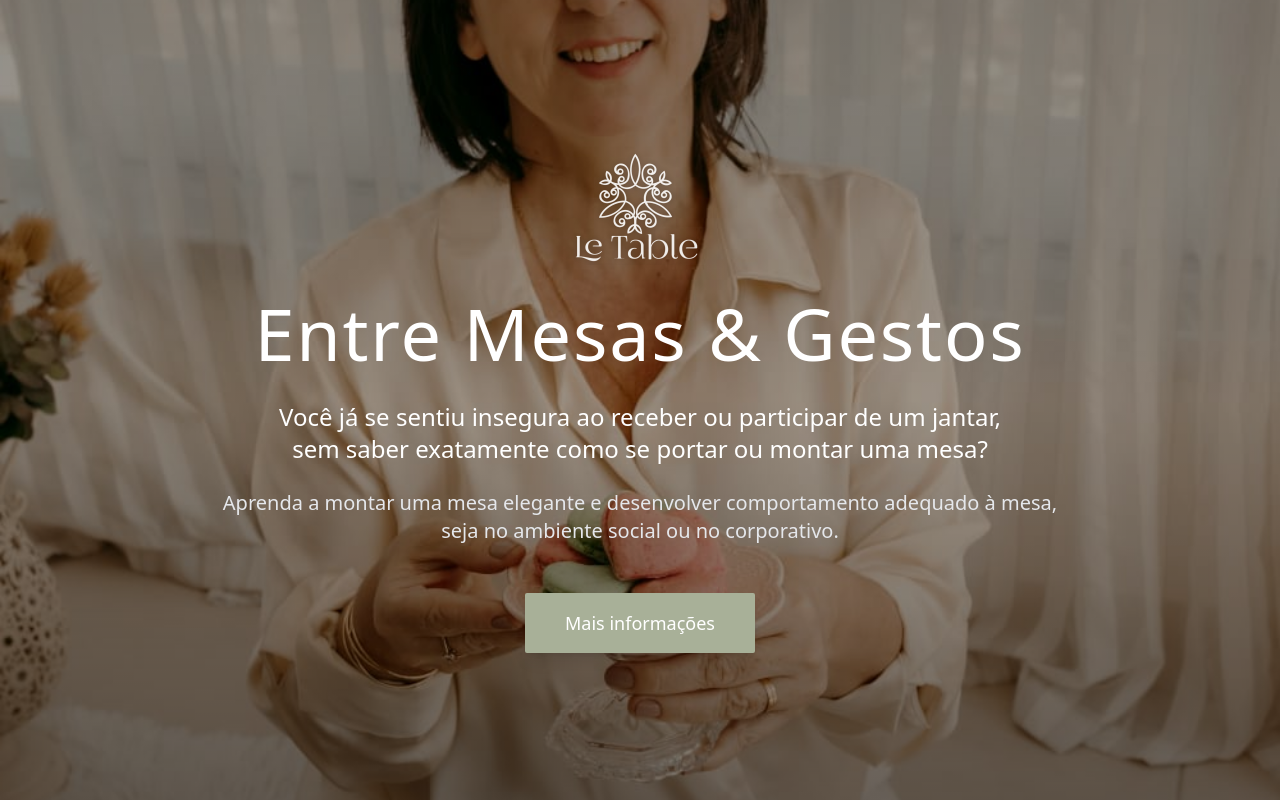
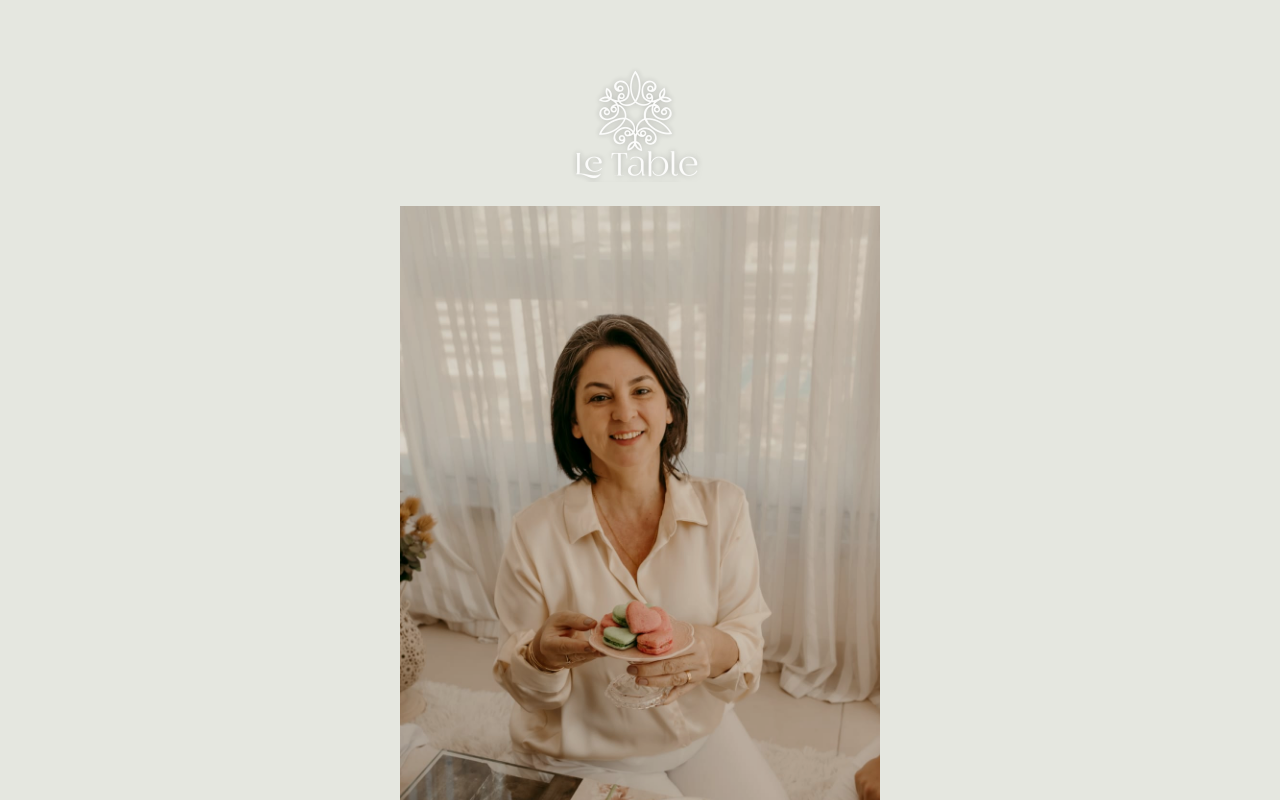
Before and after one commit to kainamf/entre-loucas-e-gestos, a React (Vite) app: page / in a window 1280 px wide. Shown: the top 800 px of the page. Built offline with nearby package versions, Linux system fonts and the light colour scheme.

Commit message:
refactor: Simplify Hero component structure and improve layout

```diff
--- a/src/components/Hero.tsx
+++ b/src/components/Hero.tsx
@@ -4,18 +4,10 @@ interface HeroProps {
 
 export default function Hero({ onCTAClick }: HeroProps) {
   return (
-    <section className="relative min-h-screen flex items-center justify-center overflow-hidden">
-      <div
-        className="absolute inset-0 bg-cover bg-center"
-        style={{
-          backgroundImage: 'url(/cookies.jpeg)',
-        }}
-      >
-        <div className="absolute inset-0 bg-gradient-to-b from-black/40 via-black/30 to-black/50"></div>
-      </div>
-
-      <div className="relative z-10 max-w-4xl mx-auto px-6 text-center text-white">
-        <div className="mb-8 flex justify-center">
+  <section className="py-12 md:py-16 bg-verde/30">
+      <div className="max-w-6xl mx-auto px-6">
+        {/* Logo on top */}
+        <div className="mb-6 flex justify-center">
           <img
             src="/leTableLogo.png"
             alt="Le Table Logo"
@@ -23,16 +15,23 @@ export default function Hero({ onCTAClick }: HeroProps) {
           />
         </div>
 
-        <h1 className="text-5xl md:text-7xl font-light tracking-wide mb-8 leading-tight">
+        {/* Photo (no text over it) */}
+        <div className="rounded-sm overflow-hidden mb-8">
+          <img
+            src="/cookies.jpeg"
+            alt="Hero-image"
+            className="w-full h-auto max-h-[50vh] md:max-h-[90vh] object-contain object-center filter brightness-90"
+          />
+        </div>
+
+        {/* Text below the photo */}
+        <div className="text-center text-gray-900">
+          <h1 className="text-4xl md:text-5xl font-light tracking-wide mb-4">
             Entre Mesas & Gestos
           </h1>
 
-        <p className="text-xl md:text-2xl font-light mb-6 leading-relaxed max-w-3xl mx-auto">
-          Você já se sentiu insegura ao receber ou participar de um jantar, sem saber exatamente como se portar ou montar uma mesa?
-        </p>
-
-        <p className="text-lg md:text-xl mb-12 text-gray-200 font-light">
-          Aprenda a montar uma mesa elegante e desenvolver comportamento adequado à mesa, seja no ambiente social ou no corporativo.
+          <p className="text-lg md:text-xl font-light mb-6 max-w-3xl mx-auto leading-relaxed">
+            Você já se sentiu insegura ao receber ou participar de um jantar, sem saber exatamente como se portar ou montar uma mesa? Aprenda a montar uma mesa elegante e desenvolver comportamento adequado à mesa, seja no ambiente social ou no corporativo.
           </p>
 
           <button
@@ -42,6 +41,7 @@ export default function Hero({ onCTAClick }: HeroProps) {
             Mais informações
           </button>
         </div>
+      </div>
     </section>
   );
 }
```
Lines whose indentation alone changed are shown as unchanged.
